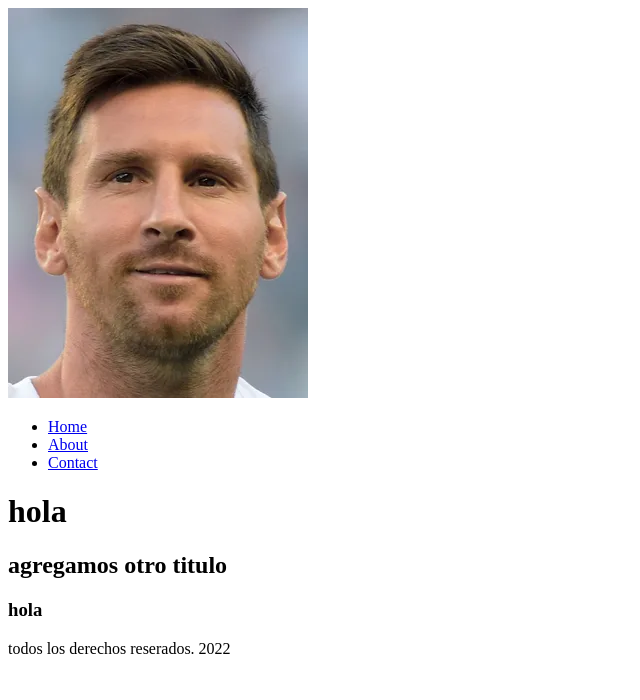
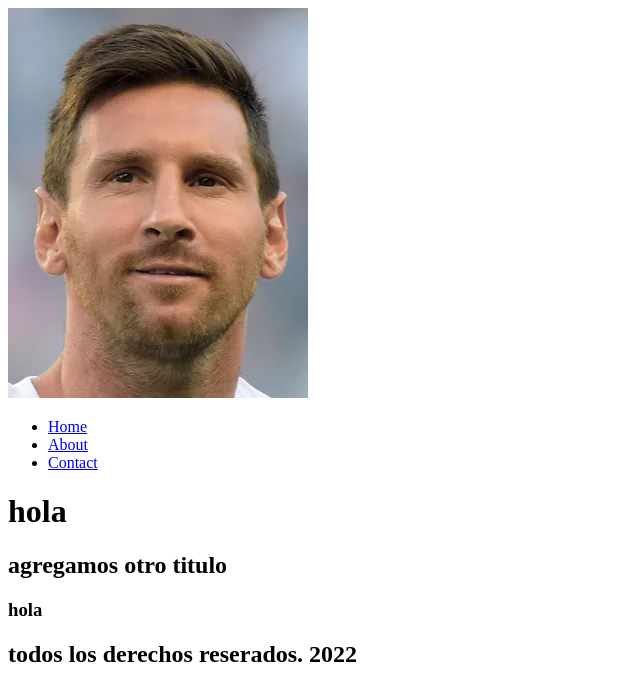
Before and after one commit to Felixjgca96/git_branch, a plain HTML site: page index.html in a window 1280 px wide. Shown: the whole page, without its empty margins (0-640 px from the left). Drawn offline with Linux system fonts and the light colour scheme.

Commit message:
cambiamos p por h2 en el footer

```diff
--- a/index.html
+++ b/index.html
@@ -20,7 +20,7 @@
     <h3>hola</h3>
 
     <footer>
-        <p>todos los derechos reserados. 2022</p>
+        <h2>todos los derechos reserados. 2022</h2>
     </footer>
 </body>
 </html>
```
